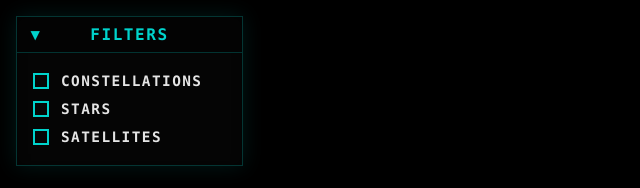
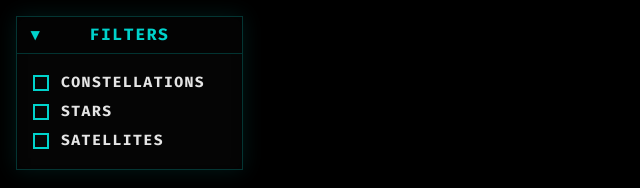
Before and after one commit to ben-tea/star-map-simulation, a website built with Vite: page index.html in a window 1280 px wide. Shown: the full height of the page, 0-640 px from the left. Built offline with nearby package versions, Linux system fonts and the light colour scheme.

Commit message:
added fonts to ensure consistency across all machines

```diff
--- a/src/ui/global.css
+++ b/src/ui/global.css
@@ -1,3 +1,17 @@
+@font-face {
+    font-family: "Fira Code";
+    src: url("../assets/fonts/FiraCode-Regular.woff2") format("woff2");
+    font-weight: 400;
+    font-style: normal;
+}
+
+@font-face {
+    font-family: "Fira Code";
+    src: url("../assets/fonts/FiraCode-Bold.woff2") format("woff2");
+    font-weight: 700;
+    font-style: normal;
+}
+
 :root{
   --bg-color: #0d0d0d75;
   --primary-color: #00d3cc;
```
Also changed, not shown: src/assets/fonts/FiraCode-Bold.woff2 (added), src/assets/fonts/FiraCode-Medium.woff2 (added), src/assets/fonts/FiraCode-Regular.woff2 (added).
